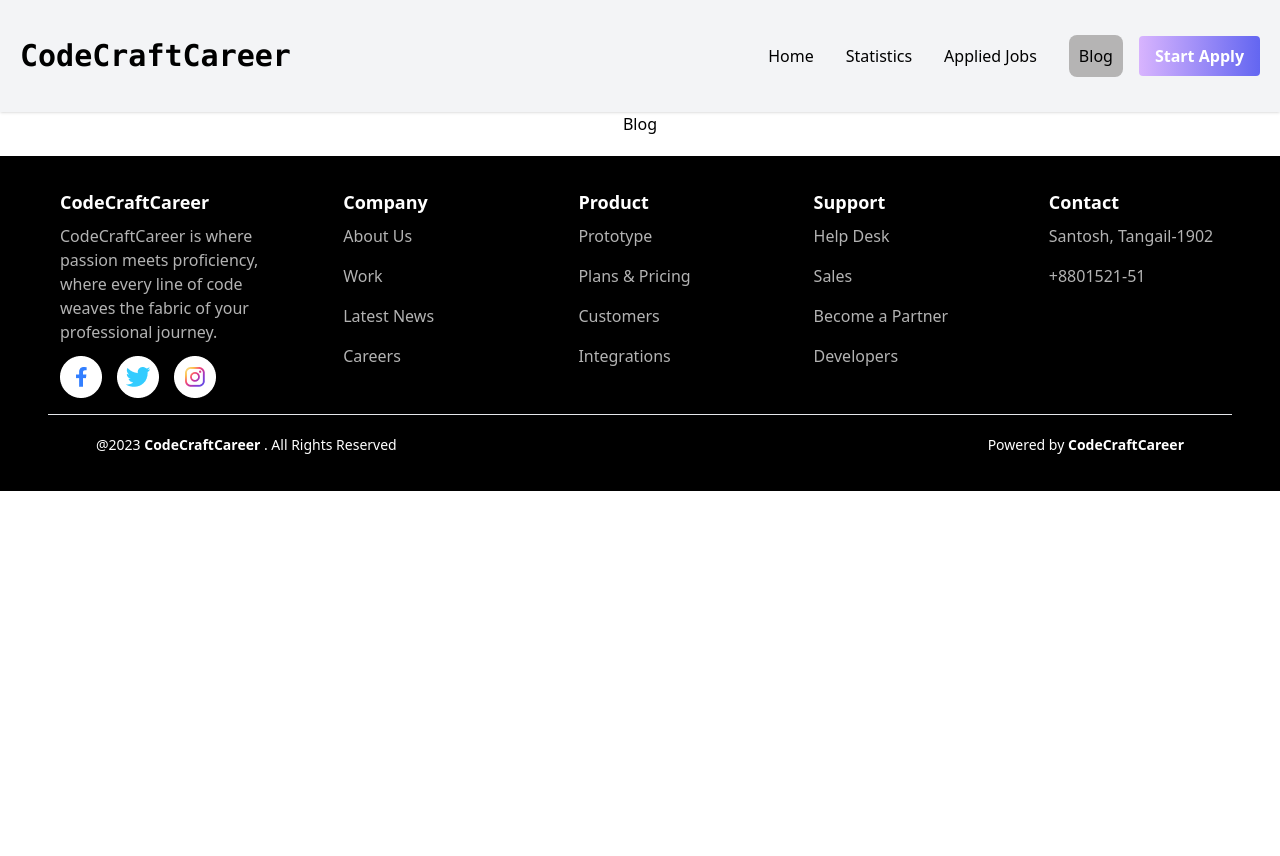
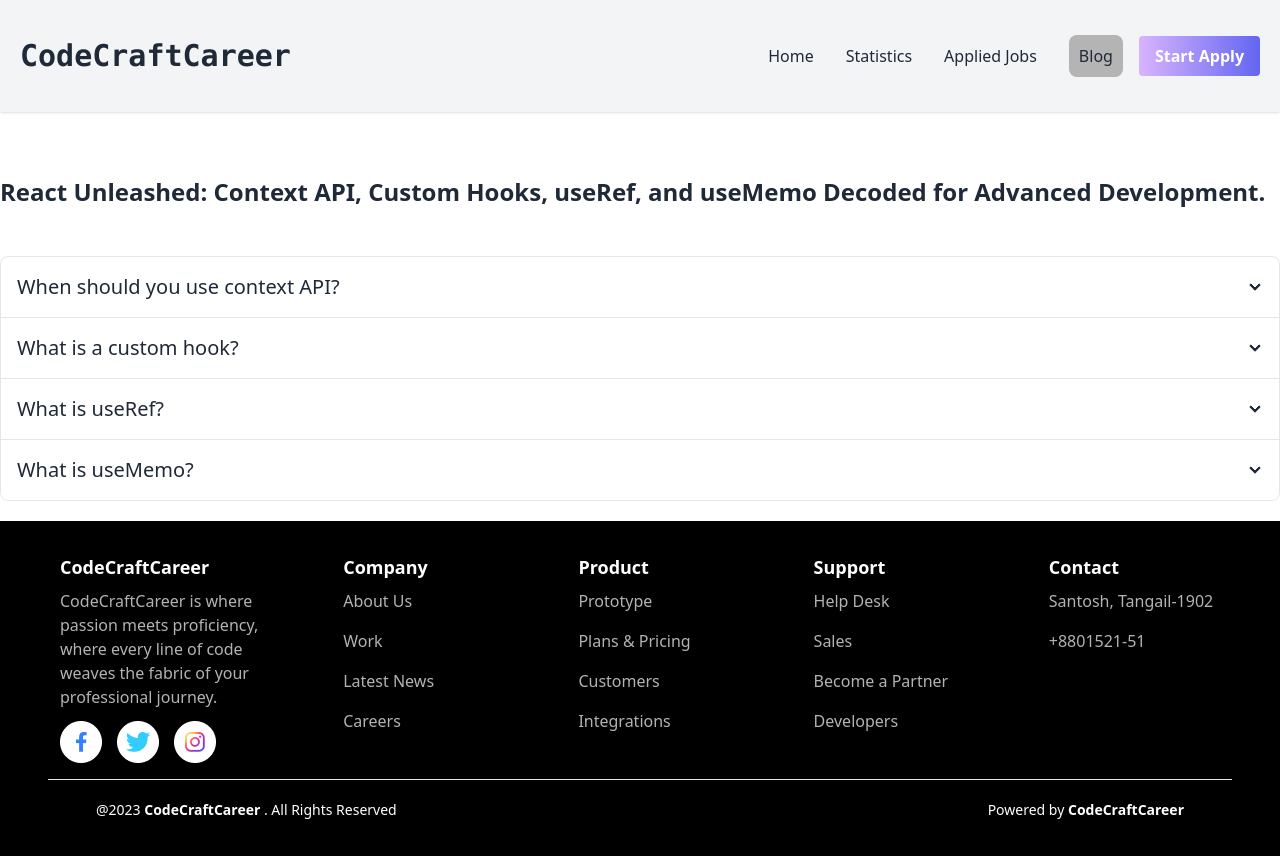
Before and after one commit to shakhera/code-craft-career, a React (Vite) app: page /blog in a window 1280 px wide. Before the commit the page ends 800 px from the top, so only its background shows below. Built offline with nearby package versions, Linux system fonts and the light colour scheme.

Commit message:
ass accordion in a blog component

```diff
--- a/package.json
+++ b/package.json
@@ -25,6 +25,7 @@
     "@types/react-dom": "^18.2.17",
     "@vitejs/plugin-react": "^4.2.1",
     "autoprefixer": "^10.4.16",
+    "daisyui": "^4.6.0",
     "eslint": "^8.55.0",
     "eslint-plugin-react": "^7.33.2",
     "eslint-plugin-react-hooks": "^4.6.0",
--- a/src/components/Blog/Blog.jsx
+++ b/src/components/Blog/Blog.jsx
@@ -3,7 +3,97 @@ import React from "react";
 const Blog = () => {
   return (
     <div>
-      <h2>Blog</h2>
+      <h2 className="text-2xl font-extrabold mt-16 mb-12 text-left">
+        React Unleashed: Context API, Custom Hooks, useRef, and useMemo Decoded
+        for Advanced Development.
+      </h2>
+      <div className="join join-vertical w-full text-left">
+        <div className="collapse collapse-arrow join-item border border-base-300">
+          <input type="radio" name="my-accordion-4" />
+          <div className="collapse-title text-xl font-medium">
+            When should you use context API?
+          </div>
+          <div className="collapse-content">
+            <p>
+              The React Context API is valuable when managing global state or
+              shared data across components in a React application. It proves
+              useful in scenarios such as theming, authentication, user
+              preferences, or any situation where prop drilling becomes
+              cumbersome. By centralizing state management at the application
+              level, the Context API streamlines the process of passing data
+              between components, reducing the need for extensive prop passing.
+              It is particularly beneficial for smaller to medium-sized
+              applications where the overhead of more complex state management
+              solutions like Redux may not be warranted. However, its usage
+              should be balanced, and for simpler cases, local component state
+              or prop drilling might suffice. As the application complexity
+              grows, the Context API or other state management solutions can be
+              employed to enhance maintainability and scalability.
+            </p>
+          </div>
+        </div>
+        <div className="collapse collapse-arrow join-item border border-base-300">
+          <input type="radio" name="my-accordion-4" />
+          <div className="collapse-title text-xl font-medium">
+            What is a custom hook?
+          </div>
+          <div className="collapse-content">
+            <p>
+              A custom hook in React is a JavaScript function that encapsulates
+              reusable logic and stateful behavior, enabling components to share
+              and reuse that logic across different parts of an application.
+              Custom hooks allow developers to abstract complex functionalities
+              into modular and shareable units, promoting code reusability and
+              maintaining a cleaner component structure. By convention, custom
+              hooks start with the word "use," and they can encapsulate state
+              management, side effects, or any other logic that enhances
+              component functionality. These hooks help avoid code duplication
+              and make it easier to manage and organize complex logic within a
+              React application, fostering a more maintainable and scalable
+              codebase.
+            </p>
+          </div>
+        </div>
+        <div className="collapse collapse-arrow join-item border border-base-300">
+          <input type="radio" name="my-accordion-4" />
+          <div className="collapse-title text-xl font-medium">
+            What is useRef?
+          </div>
+          <div className="collapse-content">
+            <p>
+              useRef is a React Hook that provides a way to access and interact
+              with a mutable object that persists across renders without causing
+              re-renders itself. It is often used to reference a DOM element or
+              to store mutable values without triggering a re-render when the
+              value changes. When you create a ref using useRef(), the object it
+              returns has a current property that can be assigned the reference
+              to a DOM element or any other mutable value.
+            </p>
+          </div>
+        </div>
+        <div className="collapse collapse-arrow join-item border border-base-300">
+          <input type="radio" name="my-accordion-4" />
+          <div className="collapse-title text-xl font-medium">
+            What is useMemo?
+          </div>
+          <div className="collapse-content">
+            <p>
+              useMemo is a React Hook that is used for memoization, a technique
+              to optimize performance by memoizing the result of a computation
+              so that it's not recomputed on every render. It is particularly
+              beneficial when dealing with expensive calculations or operations
+              within a React component. When you use useMemo, you pass in a
+              function and a dependency array. The function contains the
+              computation you want to memoize, and the dependency array consists
+              of variables or values that, when changed, will trigger the
+              recalculation of the memoized value. If the dependencies remain
+              the same between renders, React will reuse the memoized value from
+              the previous render instead of recalculating it, thus improving
+              the component's performance.
+            </p>
+          </div>
+        </div>
+      </div>
     </div>
   );
 };
--- a/tailwind.config.js
+++ b/tailwind.config.js
@@ -4,5 +4,5 @@ export default {
   theme: {
     extend: {},
   },
-  plugins: [],
+  plugins: [require("daisyui")],
 };
```
Also changed, not shown: 1 other file (tests, documents, lock files or other folders).
